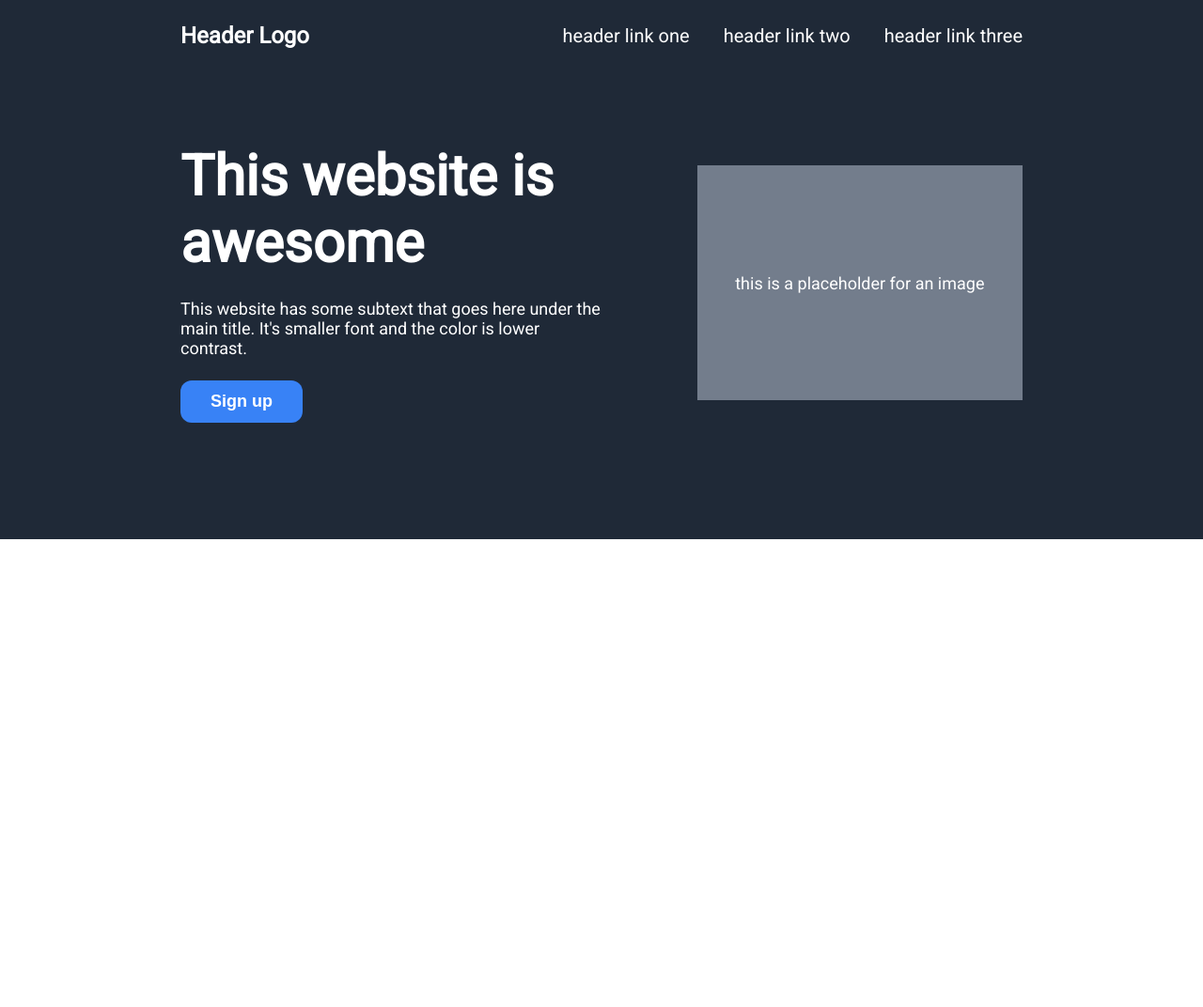
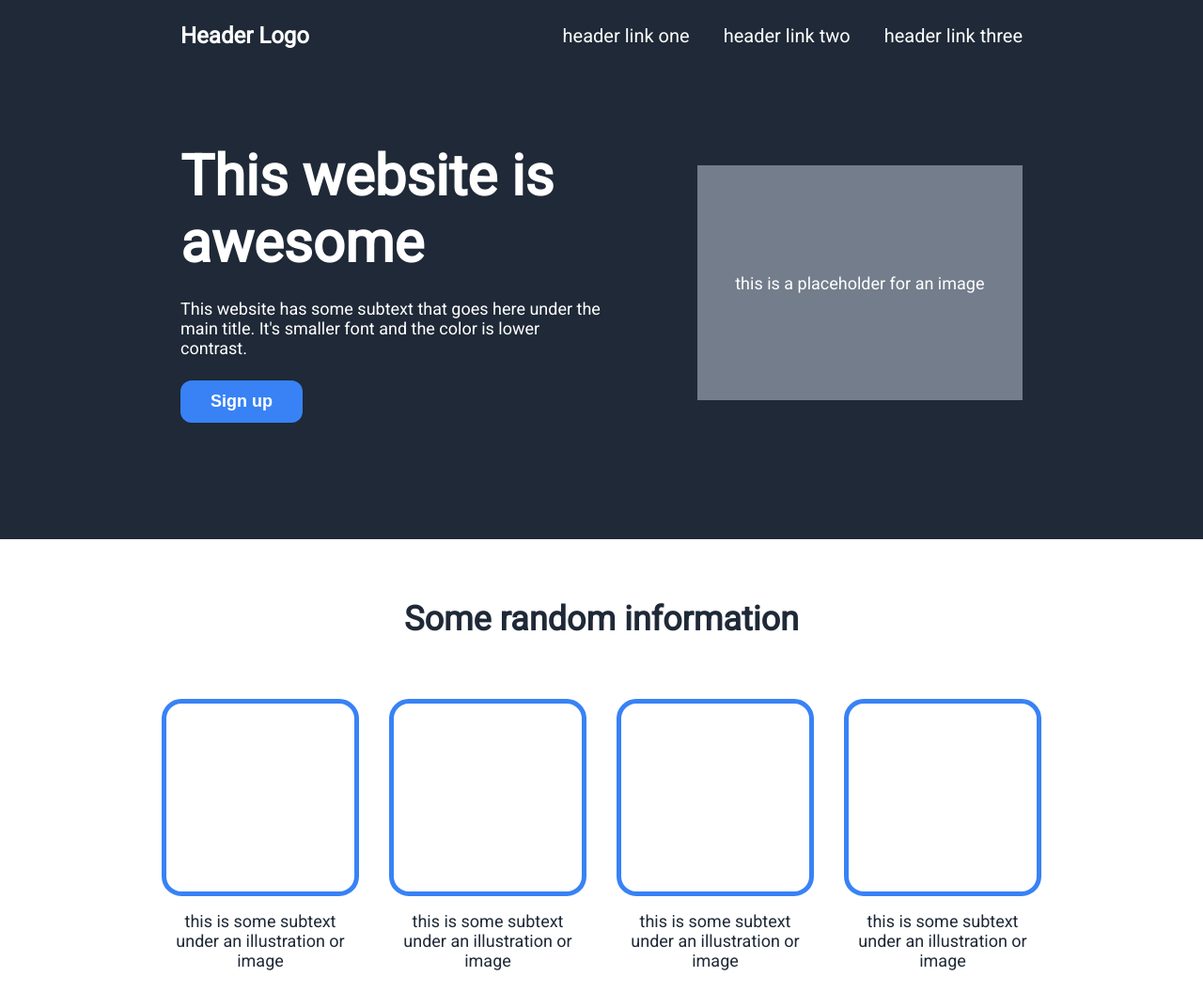
Before and after one commit to ZokszY/TOP-Landing-Page, a plain HTML site: page index.html in a window 1280 px wide. Shown: the whole page at 94% size. Before the commit the page ends 800 px from the top, so only its background shows below. Drawn offline with Linux system fonts and the light colour scheme.

Commit message:
Add the first content part

```diff
--- a/index.html
+++ b/index.html
@@ -29,7 +29,25 @@
     </div>
 
     <div class="content1">
-
+        <div class="subtitle">Some random information</div>
+        <div class="illustrations">
+            <div class="illustration">
+                <div class="fake-illustration"></div>
+                <div class="subtext">this is some subtext under an illustration or image</div>
+            </div>
+            <div class="illustration">
+                <div class="fake-illustration"></div>
+                <div class="subtext">this is some subtext under an illustration or image</div>
+            </div>
+            <div class="illustration">
+                <div class="fake-illustration"></div>
+                <div class="subtext">this is some subtext under an illustration or image</div>
+            </div>
+            <div class="illustration">
+                <div class="fake-illustration"></div>
+                <div class="subtext">this is some subtext under an illustration or image</div>
+            </div>
+        </div>
     </div>
 
     <div class="content2">
--- a/style.css
+++ b/style.css
@@ -79,3 +79,44 @@ button {
     border: none;
     cursor: pointer;
 }
+
+
+.content1 {
+    display: flex;
+    flex-direction: column;
+    background-color: white;
+    padding: 64px 20% 240px;
+    align-items: center;
+}
+
+.subtitle {
+    font-size: 36px;
+    color: #1F2937;
+    font-weight: 900;
+    margin-bottom: 64px;
+}
+
+.illustrations {
+    display: flex;
+    justify-content: center;
+    gap: 32px;
+    text-align: center;
+}
+
+.illustration {
+    display: flex;
+    flex-direction: column;
+    align-items: center;
+    gap: 16px;
+}
+
+.fake-illustration {
+    width: 200px;
+    height: 200px;
+    border: 5px solid #3882F6;
+    border-radius: 10%;
+}
+
+.subtext {
+    color: #1F2937;;
+}
```
